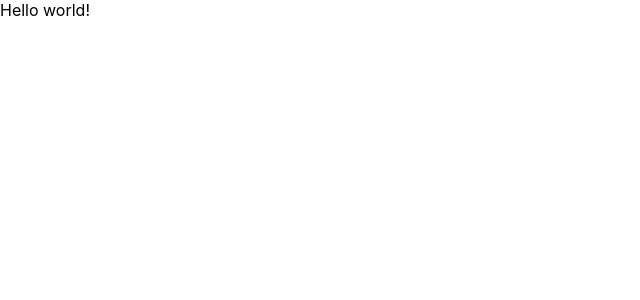
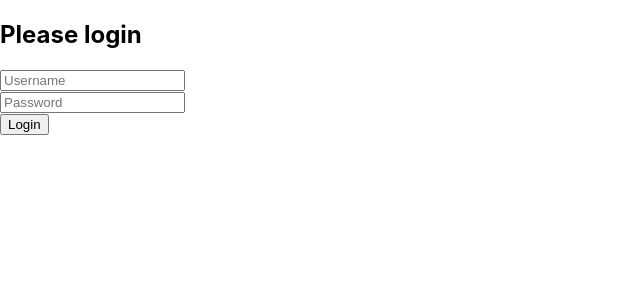
Before and after one commit to emmanueljuarezmil/typescript-with-react-classes, a React (Create React App) app: page / in a window 1280 px wide. Shown: the top 300 px of the page, without its empty margins (0-640 px from the left). Built offline with nearby package versions, Linux system fonts and the light colour scheme.

Commit message:
login component with conditional message

```diff
--- a/src/components/App.tsx
+++ b/src/components/App.tsx
@@ -1,11 +1,21 @@
 import React from 'react';
+import { User } from '../model/Model';
+import { AuthService } from '../services/AuthService';
+import { Login } from './Login';
 
-function App() {
-  return (
-    <div>
-      Hello world!
-    </div>
-  );
+interface AppState {
+  user: User | undefined
 }
 
-export default App;
+export class App extends React.Component<{}, AppState> {
+
+  private authService: AuthService = new AuthService();
+
+  render() {
+    return (
+      <div>
+        <Login authService={this.authService}/>
+      </div>
+    )
+  }
+}
--- /dev/null
+++ b/src/components/Login.tsx
@@ -0,0 +1,74 @@
+import React, { SyntheticEvent } from 'react';
+import { AuthService } from '../services/AuthService';
+
+
+interface LoginProps {
+  authService: AuthService
+}
+
+interface LoginState {
+  userName: string,
+  password: string,
+  loginAttenpted: boolean,
+  loginSuccesfull: boolean
+}
+
+interface CustomEvent {
+  target: HTMLInputElement
+}
+
+export class Login extends React.Component<LoginProps, LoginState>{
+
+  state: LoginState = {
+    userName: '',
+    password: '',
+    loginAttenpted: false,
+    loginSuccesfull: false
+  }
+
+  private setUserName(event: CustomEvent) {
+    this.setState({userName: event.target.value})
+  }
+
+  private setPassword(event: CustomEvent) {
+    this.setState({password: event.target.value})
+  }
+
+  private async handleSubmit(event: SyntheticEvent) {
+    event.preventDefault();
+    this.setState({loginAttenpted: true})
+    const result = await this.props.authService.login(
+      this.state.userName,
+      this.state.password
+    )
+    if (result) {
+      this.setState({loginSuccesfull: true})
+    } else {
+      this.setState({loginSuccesfull: false})
+    }
+  }
+
+  render() {
+    let loginMessage: any;
+
+    if (this.state.loginAttenpted) {
+      if (this.state.loginSuccesfull) {
+        loginMessage = <label>Login successful</label>
+      } else {
+        loginMessage = <label>Login failed</label>
+      }
+    }
+
+    return (
+      <div>
+        <h2>Please login</h2>
+        <form onSubmit={e => this.handleSubmit(e)}>
+          <input value={this.state.userName} type="text" placeholder='Username' onChange={e => this.setUserName(e)}/><br/>
+          <input value={this.state.password} type="password" placeholder='Password' onChange={e => this.setPassword(e)}/><br/>
+          <input type="submit" value="Login" />
+        </form>
+        {loginMessage}
+      </div>
+    )
+  }
+}
--- a/src/index.tsx
+++ b/src/index.tsx
@@ -1,6 +1,6 @@
 import ReactDOM from 'react-dom';
 import './index.css'
-import App from './components/App';
+import { App } from './components/App';
 
 ReactDOM.render(
     <App />,
--- /dev/null
+++ b/src/model/Model.ts
@@ -0,0 +1,6 @@
+
+
+export interface User {
+  userName: string,
+  email: string
+}
--- /dev/null
+++ b/src/services/AuthService.ts
@@ -0,0 +1,14 @@
+import { User } from '../model/Model'
+
+export class AuthService {
+  public async login(userName: string, password: string):Promise<User | undefined> {
+    if (userName === 'user' && password === '1234') {
+      return {
+        userName,
+        email: 'some@email.com'
+      }
+    } else {
+      return undefined
+    }
+  }
+}
```
Also changed, not shown: 1 other file (tests, documents, lock files or other folders).
